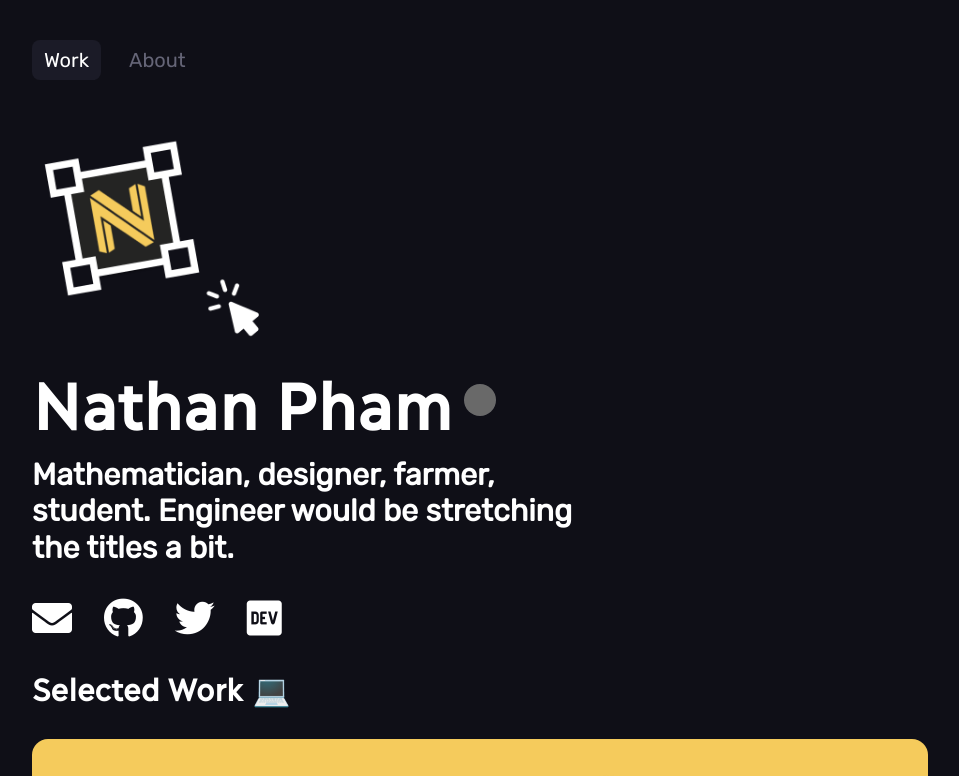
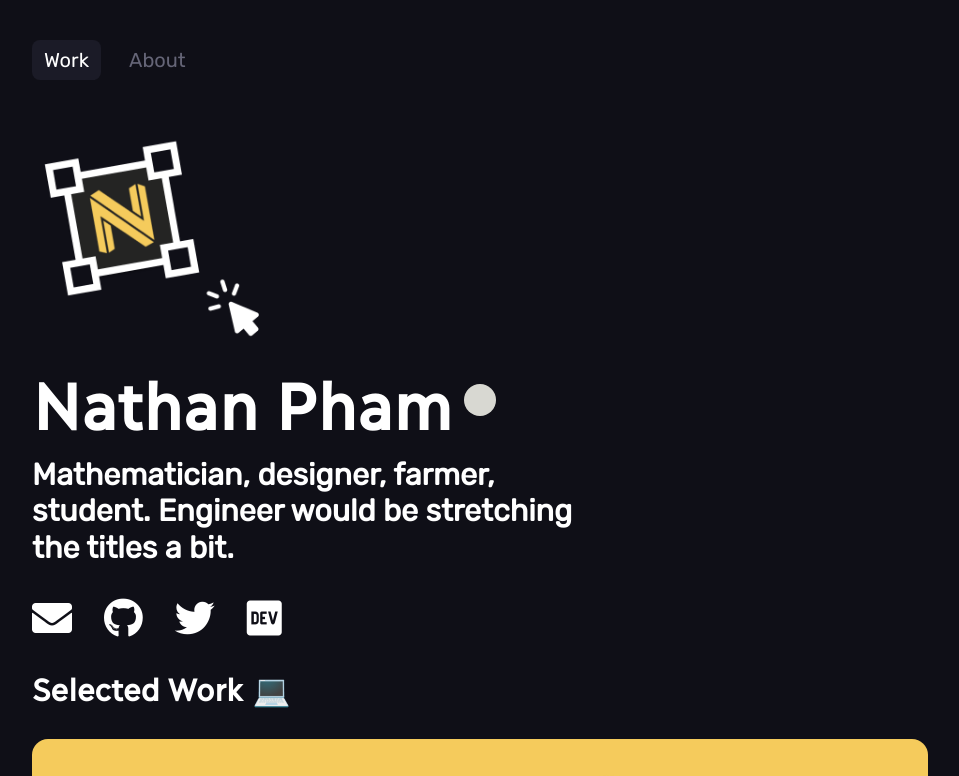
Before and after one commit to nathan-pham/OfficialPortfolio, a Next.js app: page / in a window 1280 px wide. Shown: the top 776 px of the page, without its empty margins (160-1119 px from the left). Built offline with nearby package versions, Linux system fonts and the light colour scheme.

Commit message:
exclusion

```diff
--- a/assets/styles/theme.scss
+++ b/assets/styles/theme.scss
@@ -31,8 +31,8 @@
         border-radius: 50%;
         pointer-events: none;
         transform: translate(-50%,-50%);
-        mix-blend-mode: difference;
-        opacity: 0.4;
+        mix-blend-mode: exclusion;
+        opacity: 0.9;
         transition: width 0.6s cubic-bezier(0.02, 1.23, 0.98, 0.93),
                     height 0.6s cubic-bezier(0.02, 1.23, 0.98, 0.93);
     }
```
